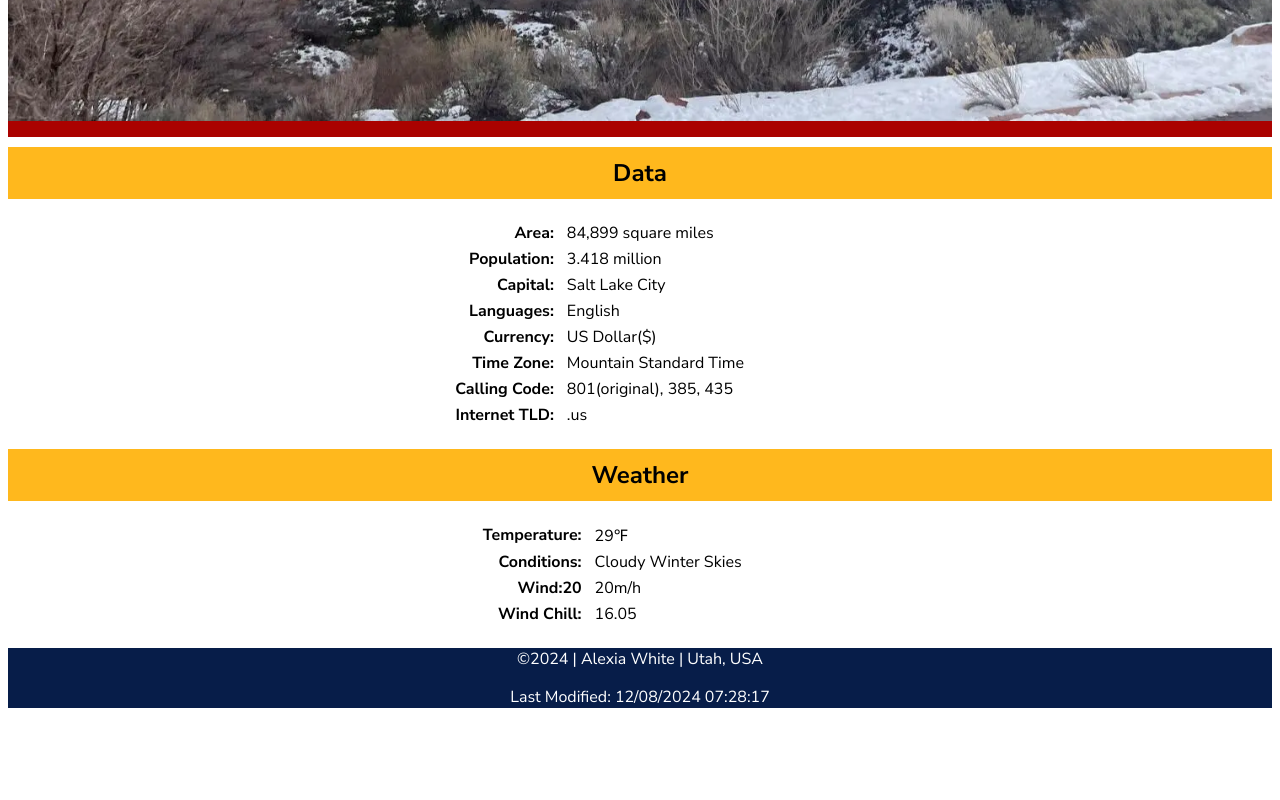
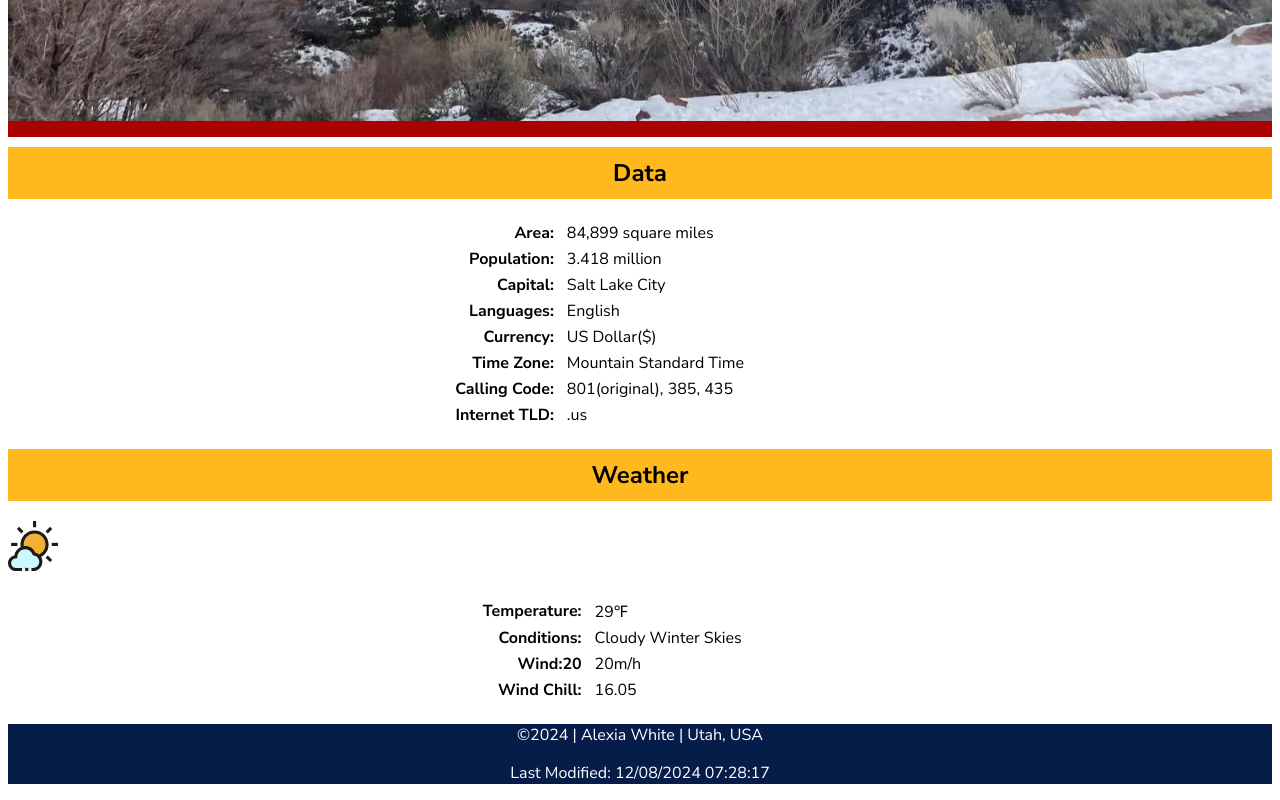
Before and after one commit to alynwhite/wdd131, a plain HTML site: page place.html in a window 1280 px wide. Shown: the part 597-1397 px from the top of the page. Before the commit the page ends 1321 px from the top, so only its background shows below. Drawn offline with Linux system fonts and the light colour scheme; a web font is replaced by a local one.

Commit message:
got some things wokrikng

```diff
--- a/place.html
+++ b/place.html
@@ -65,7 +65,7 @@
         </section>
         <section>
             <h2>Weather</h2>
-            <!-- <img src="images/snow.svg" alt="Snow Icon"> -->
+            <img src="images/cloudy.svg" alt="Snow Icon" id="svgimg">
             <table>
                 <tr>
                     <td><label>Temperature:</label></td>
--- a/styles/place.css
+++ b/styles/place.css
@@ -42,3 +42,8 @@ footer{
     background-color: var(--primary-color);
     color: var(--font-color-with-primary);
 }
+#svgimg{
+    width: 50px;
+    height: auto;
+    margin: 0 auto;
+}
```
Also changed, not shown: images/cloudy.svg (added).
